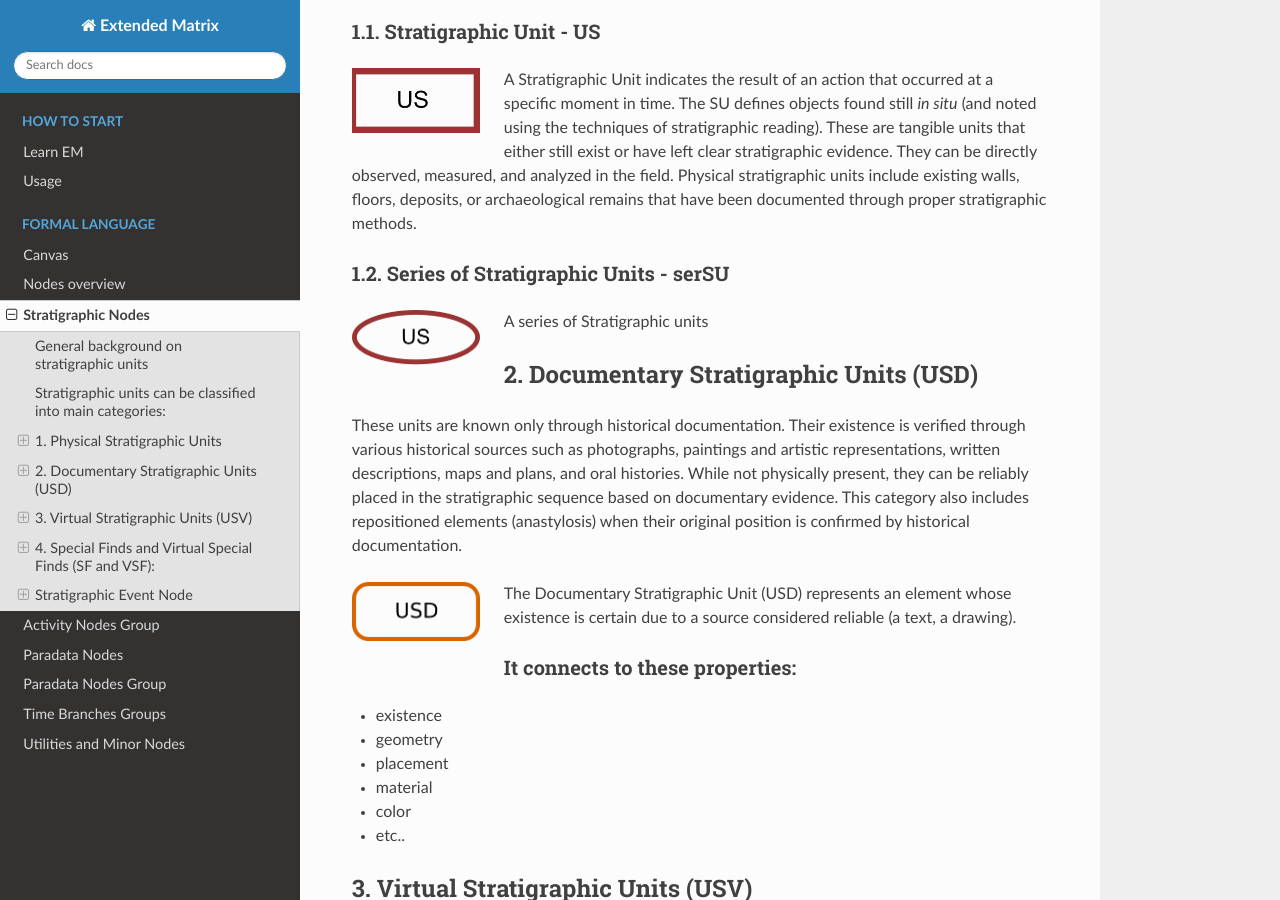
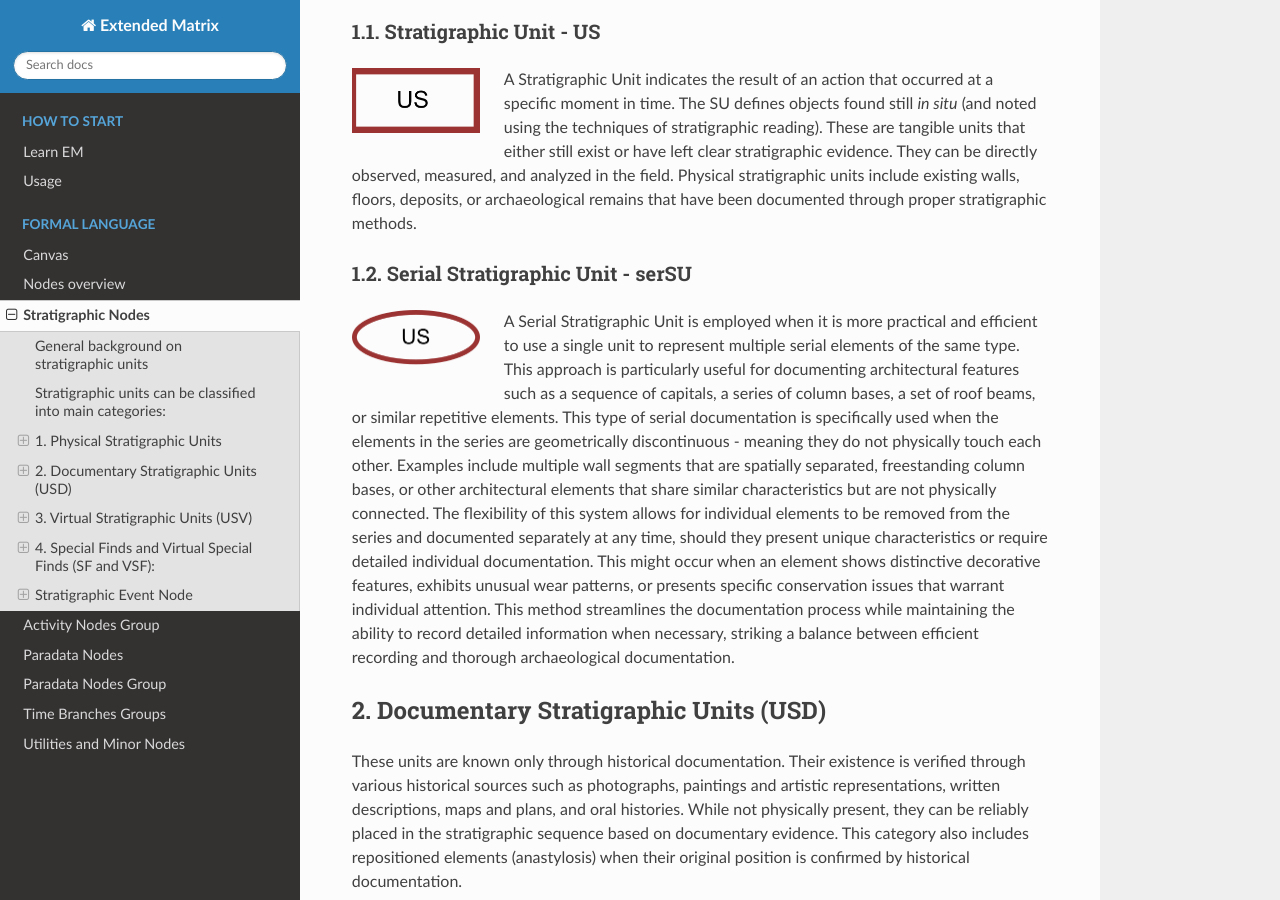
Before and after one commit to zalmoxes-laran/ExtendedMatrix-doc, a Sphinx documentation site: the page built from docs/stratigraphic_nodes.rst, in a window 1280 px wide and 900 px high, scrolled down 790 px. Built offline with Sphinx 7.4.7 and the Read the Docs theme 3.1.0, drawn with Linux system fonts in a browser that asks for light colours; pages that are not in the unit, such as notebooks, are missing from menus.

Commit message:
Update stratigraphic_nodes.rst

```diff
--- a/docs/stratigraphic_nodes.rst
+++ b/docs/stratigraphic_nodes.rst
@@ -34,14 +34,17 @@ A Stratigraphic Unit indicates the result of an action that occurred at a specif
 
 .. _serusnode:
 
-1.2. Series of Stratigraphic Units - serSU
+1.2. Serial Stratigraphic Unit - serSU
 ~~~~~~~~~~~~~~~~~~~~~~~~~~~~~~~~~~~~~~~~~~
 
 .. image:: img/2D/serSU.png
   :width: 128px
   :align: left
 
-A series of Stratigraphic units
+A Serial Stratigraphic Unit is employed when it is more practical and efficient to use a single unit to represent multiple serial elements of the same type. This approach is particularly useful for documenting architectural features such as a sequence of capitals, a series of column bases, a set of roof beams, or similar repetitive elements.
+This type of serial documentation is specifically used when the elements in the series are geometrically discontinuous - meaning they do not physically touch each other. Examples include multiple wall segments that are spatially separated, freestanding column bases, or other architectural elements that share similar characteristics but are not physically connected.
+The flexibility of this system allows for individual elements to be removed from the series and documented separately at any time, should they present unique characteristics or require detailed individual documentation. This might occur when an element shows distinctive decorative features, exhibits unusual wear patterns, or presents specific conservation issues that warrant individual attention.
+This method streamlines the documentation process while maintaining the ability to record detailed information when necessary, striking a balance between efficient recording and thorough archaeological documentation.
 
 .. _usd:
 
@@ -65,7 +68,6 @@ It connects to these properties:
 * material
 * color
 * etc..
-
 
 3. Virtual Stratigraphic Units (USV)
 ------------------------------------
```
